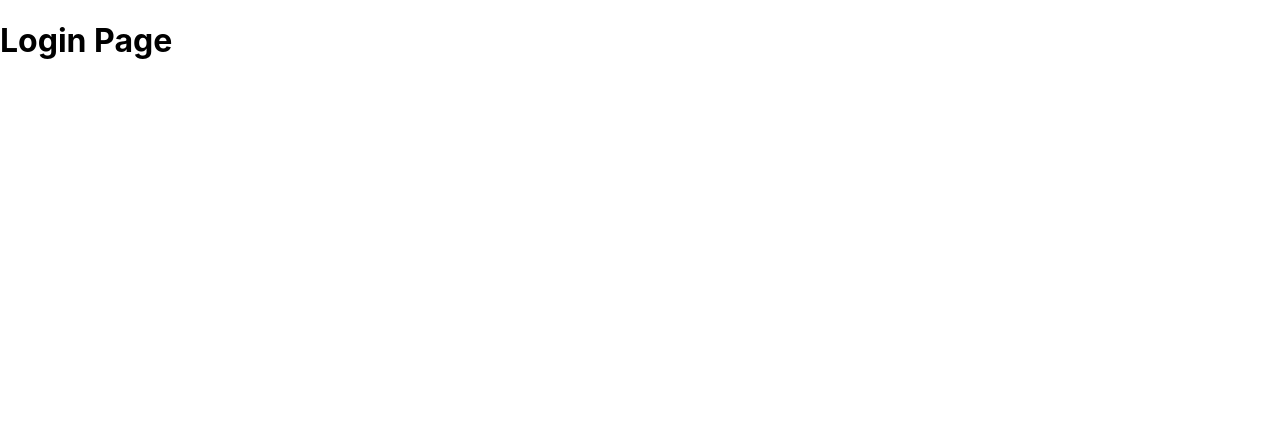
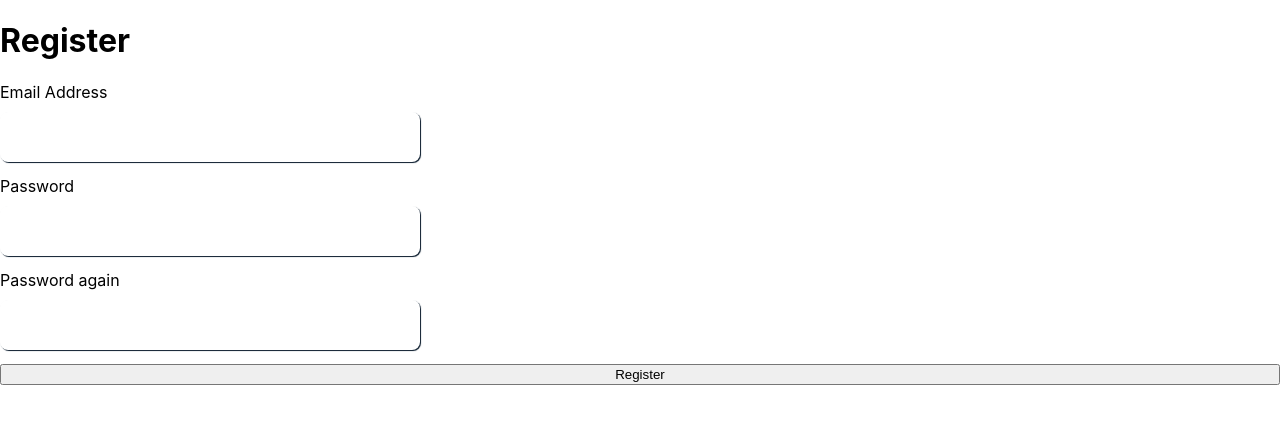
Before and after one commit to HridamNagar/minor-project-client, a React (Create React App) app: page /login in a window 1280 px wide. Shown: the top 424 px of the page. Built offline with nearby package versions, Linux system fonts and the light colour scheme.

Commit message:
Initialised form

```diff
--- a/package.json
+++ b/package.json
@@ -13,12 +13,14 @@
     "@testing-library/jest-dom": "^5.14.1",
     "@testing-library/react": "^11.2.7",
     "@testing-library/user-event": "^12.8.3",
+    "formik": "^2.2.9",
     "react": "^17.0.2",
     "react-dom": "^17.0.2",
     "react-router-dom": "^5.3.0",
     "react-scripts": "^4.0.3",
     "styled-components": "^5.3.1",
-    "web-vitals": "^1.1.2"
+    "web-vitals": "^1.1.2",
+    "yup": "^0.32.9"
   },
   "scripts": {
     "start": "react-scripts start",
--- a/src/App.css
+++ b/src/App.css
@@ -11,6 +11,20 @@
     animation: App-logo-spin infinite 20s linear;
   }
 }
+form {
+  display: flex;
+  flex-direction: column;
+}
+input {
+  width: 400px;
+  height: 30px;
+  padding: 10px;
+  border-radius: 8px;
+  border: none;
+  box-shadow: 1px 1px 0.8px #0c1d2e;
+  margin-top: 10px;
+  margin-bottom: 14px;
+}
 
 .App-header {
   background-color: #282c34;
@@ -21,6 +35,21 @@
   justify-content: center;
   font-size: calc(10px + 2vmin);
   color: white;
+}
+.error {
+  font-size: 12px;
+  color: rgb(122, 12, 22);
+  margin-top: -10px;
+  margin-bottom: 10px;
+}
+#Buttonreg {
+  height: 46px;
+  margin-top: 14px;
+  background-color: rgb(218, 255, 6);
+  border-radius: 8px;
+  border: 1px solid rgb(8, 68, 6);
+  box-shadow: 1px 2px 3px #252525aa;
+  font-size: 15px;
 }
 #icon1 {
   font-size: larger;
--- a/src/App.js
+++ b/src/App.js
@@ -1,7 +1,7 @@
 import HomePage from './Pages/Homepage';
 import Register from './Pages/RegisterPage';
 import FacultyLogin from './Pages/FacultyLoginPage';
-import SLogin from './Pages/LoginPage';
+import { SLogin } from './Pages/LoginPage';
 import RegisterFaculty from './Pages/RegisterFacultyPage';
 import Update from './Pages/UpdatePage';
 import Search from './Pages/SearchPage';
--- a/src/Pages/LoginPage.js
+++ b/src/Pages/LoginPage.js
@@ -12,9 +12,98 @@ import '@fontsource/roboto/400.css';
 import '@fontsource/roboto/500.css';
 import '@fontsource/roboto/700.css';
 import { Link, Route } from 'react-router-dom';
-const SLogin = (props) => (
-  <div>
-    <h1>Login Page</h1>
-  </div>
-);
-export default SLogin;
+import React from 'react';
+import { Formik, Form, Field, ErrorMessage } from 'formik';
+import { useFormik } from 'formik';
+
+export function SLogin() {
+  // A custom validation function. This must return an object
+
+  // which keys are symmetrical to our values/initialValues
+
+  const validate = (values) => {
+    const errors = {};
+
+    if (!values.email) {
+      errors.email = 'Required';
+    } else if (values.email.length < 4) {
+      errors.email = 'Must be 5 characters or more';
+    }
+
+    if (!values.password) {
+      errors.password = 'Required';
+    } else if (values.password.length < 8) {
+      errors.password = 'Must be 8 characters or more';
+    } else if (values.password === '12345678') {
+      errors.password = 'Must not be 12345678 !!!';
+    }
+
+    if (!values.repassword) {
+      errors.repassword = 'Required';
+    } else if (values.repassword !== values.password) {
+      errors.repassword = "Second password doesn't match";
+    }
+
+    return errors;
+  };
+
+  const formik = useFormik({
+    initialValues: {
+      email: '',
+      password: '',
+      repassword: '',
+    },
+    validate,
+    onSubmit: (values) => {
+      alert(JSON.stringify(values, null, 2));
+    },
+  });
+
+  return (
+    <div>
+      <h1>Register </h1>
+      <form onSubmit={formik.handleSubmit}>
+        <label htmlFor='email'>Email Address</label>
+
+        <input
+          id='email'
+          name='email'
+          type='email'
+          onChange={formik.handleChange}
+          onBlur={formik.handleBlur}
+          value={formik.values.email}
+        />
+        {formik.touched.email && formik.errors.email ? (
+          <div className='error'>{formik.errors.email}</div>
+        ) : null}
+        <label htmlFor='password'>Password</label>
+        <input
+          id='password'
+          name='password'
+          type='password'
+          onChange={formik.handleChange}
+          onBlur={formik.handleBlur}
+          value={formik.values.password}
+        />
+        {formik.touched.password && formik.errors.password ? (
+          <div className='error'>{formik.errors.password}</div>
+        ) : null}
+
+        <label htmlFor='repassword'>Password again</label>
+        <input
+          id='repassword'
+          name='repassword'
+          type='password'
+          onChange={formik.handleChange}
+          onBlur={formik.handleBlur}
+          value={formik.values.repassword}
+        />
+        {formik.touched.repassword && formik.errors.repassword ? (
+          <div className='error'>{formik.errors.repassword}</div>
+        ) : null}
+
+        <button type='submit'>Register</button>
+      </form>
+    </div>
+  );
+}
```
Also changed, not shown: 1 other file (tests, documents, lock files or other folders).
